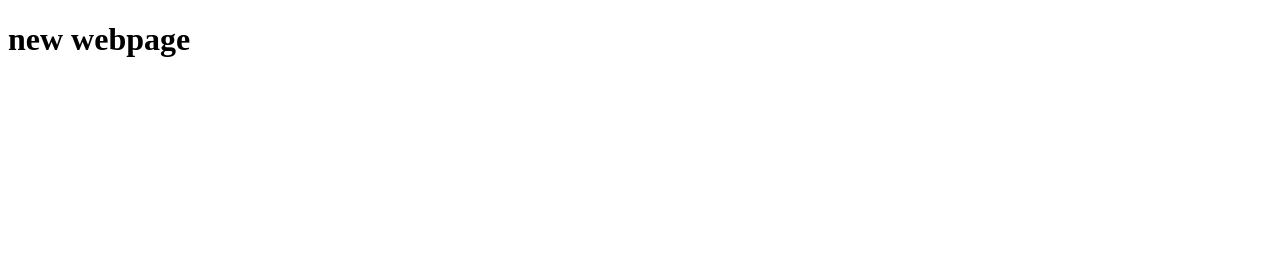
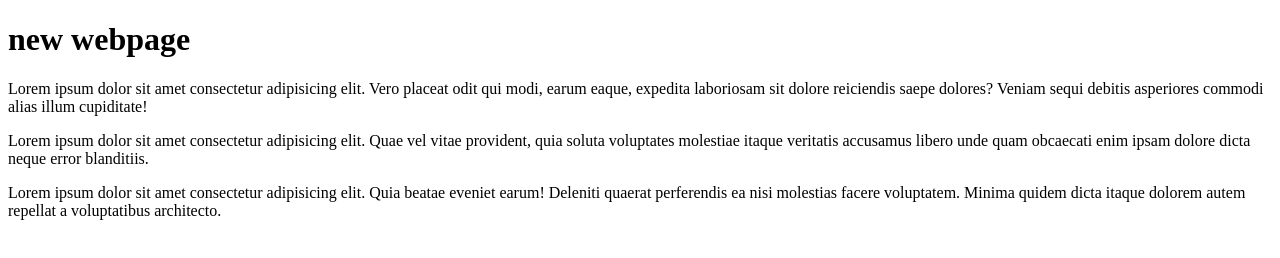
Before and after one commit to AtikshaRana/first_webpage, a plain HTML site: page index.html in a window 1280 px wide. Drawn offline with Linux system fonts and the light colour scheme.

Commit message:
update html

```diff
--- a/index.html
+++ b/index.html
@@ -8,6 +8,8 @@
 </head>
 <body>
 	<h1>new webpage</h1>
-
+	<p>Lorem ipsum dolor sit amet consectetur adipisicing elit. Vero placeat odit qui modi, earum eaque, expedita laboriosam sit dolore reiciendis saepe dolores? Veniam sequi debitis asperiores commodi alias illum cupiditate!</p>
+	<p>Lorem ipsum dolor sit amet consectetur adipisicing elit. Quae vel vitae provident, quia soluta voluptates molestiae itaque veritatis accusamus libero unde quam obcaecati enim ipsam dolore dicta neque error blanditiis.</p>
+	<p>Lorem ipsum dolor sit amet consectetur adipisicing elit. Quia beatae eveniet earum! Deleniti quaerat perferendis ea nisi molestias facere voluptatem. Minima quidem dicta itaque dolorem autem repellat a voluptatibus architecto.</p>
 </body>
 </html>
```
